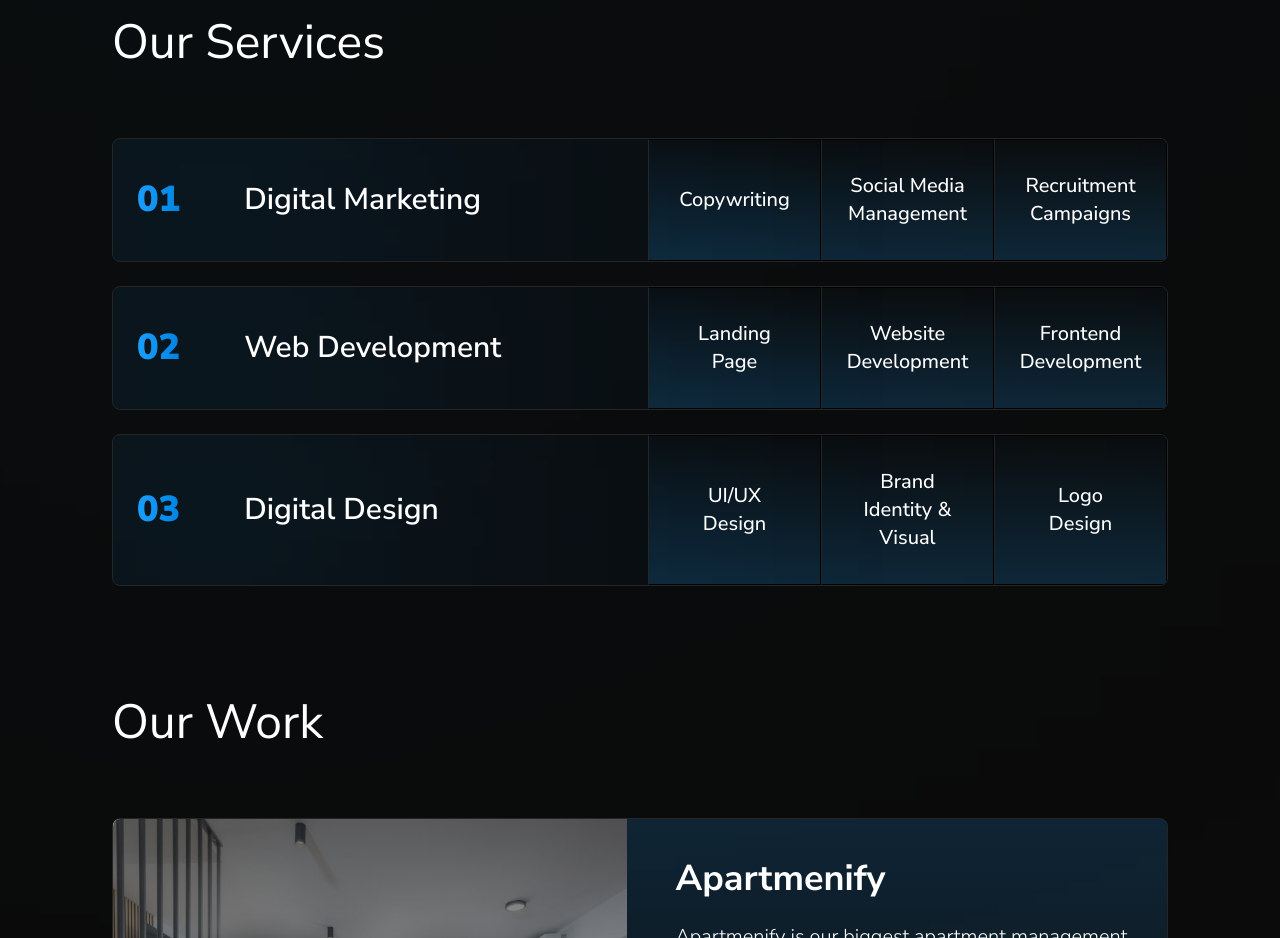
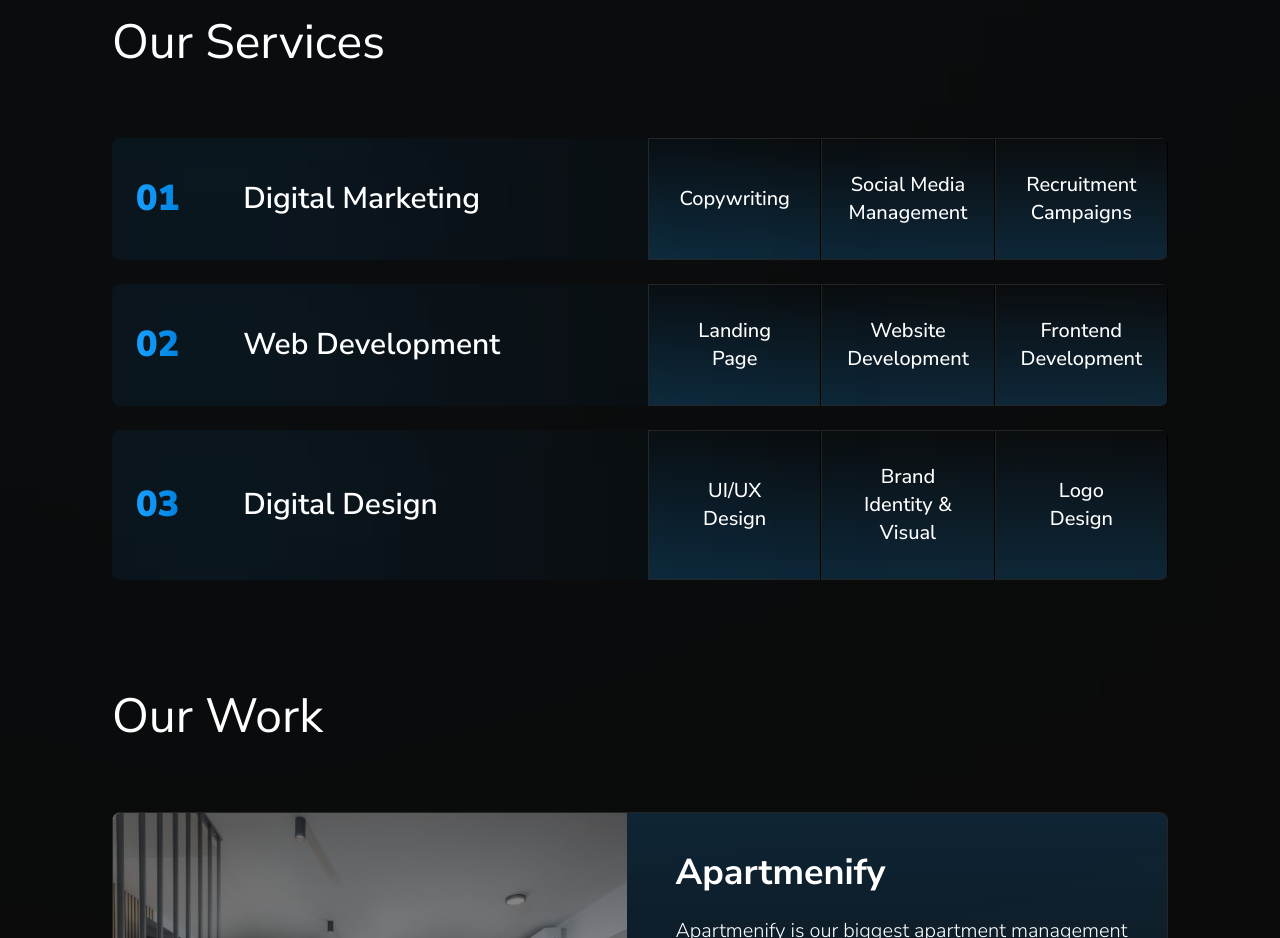
Before and after one commit to zrvnarmarin/BitLyte-Studios-Website, a Next.js app: page / in a window 1280 px wide. Shown: the part 1340-2278 px from the top of the page. Built offline with nearby package versions, Linux system fonts and the light colour scheme.

Commit message:
restyling services section on home page

```diff
--- a/app/(home-sections)/ServicesSection.tsx
+++ b/app/(home-sections)/ServicesSection.tsx
@@ -32,7 +32,7 @@ export const ServiceCategoryCard = ({
   services,
 }: ServiceCardType) => {
   return (
-    <div className="group relative overflow-hidden w-full grid grid-cols-2 justify-between gap-4 rounded-lg border-[0.5px] border-[#252525] z-20">
+    <div className="group relative overflow-hidden w-full grid grid-cols-2 justify-between gap-4 rounded-lg  z-20">
       {/* Vidjdti da li ovo ostaviti ili izbrisati */}
       <div className="w-48 h-48 absolute left-0 bg-gradient-to-r from-[#1A9FFF] to-[#0086E6] z-10 blur-[230px] pointer-events-none"></div>
 
@@ -56,7 +56,7 @@ export const ServiceCategoryCard = ({
           <Link
             href={`/services/${service}`}
             key={service}
-            className="group h-full w-full flex  gap-6 relative overflow-hidden border-[0.5px] border-l-[#252525] bg-gradient-to-b from-[#0b0b0b] to-[#27a5ff2b]"
+            className="group h-full w-full flex  gap-6 relative overflow-hidden border-[0.5px] border-l-[#252525] border-y-[#252525] bg-gradient-to-b from-[#0b0b0b] to-[#27a5ff2b]"
           >
             {/* Blur background */}
             <div className="w-24 h-24 absolute left-0 bottom-0 bg-gradient-to-r from-[#1A9FFF] to-[#0086E6] z-10 blur-[230px]"></div>
```
